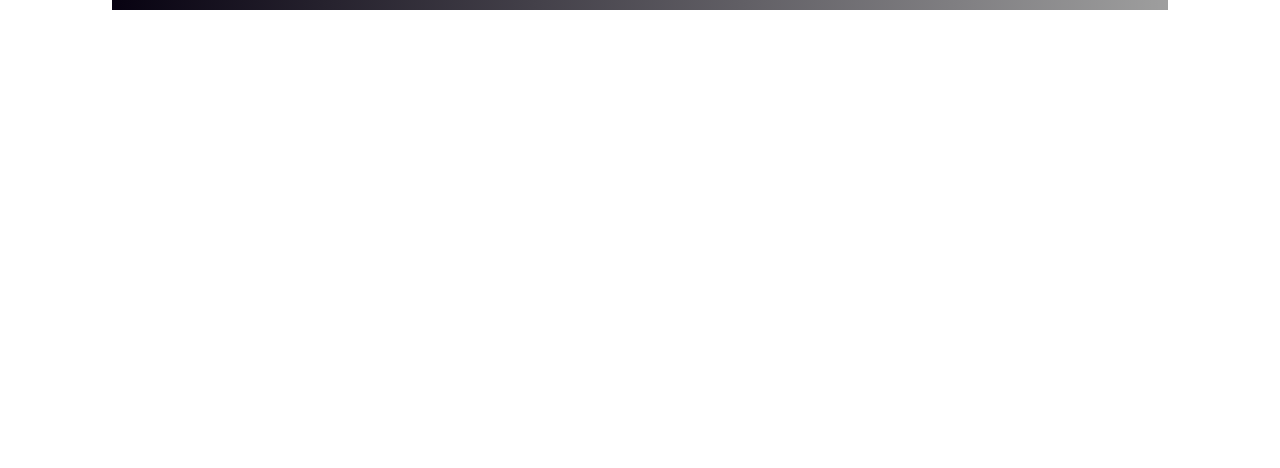
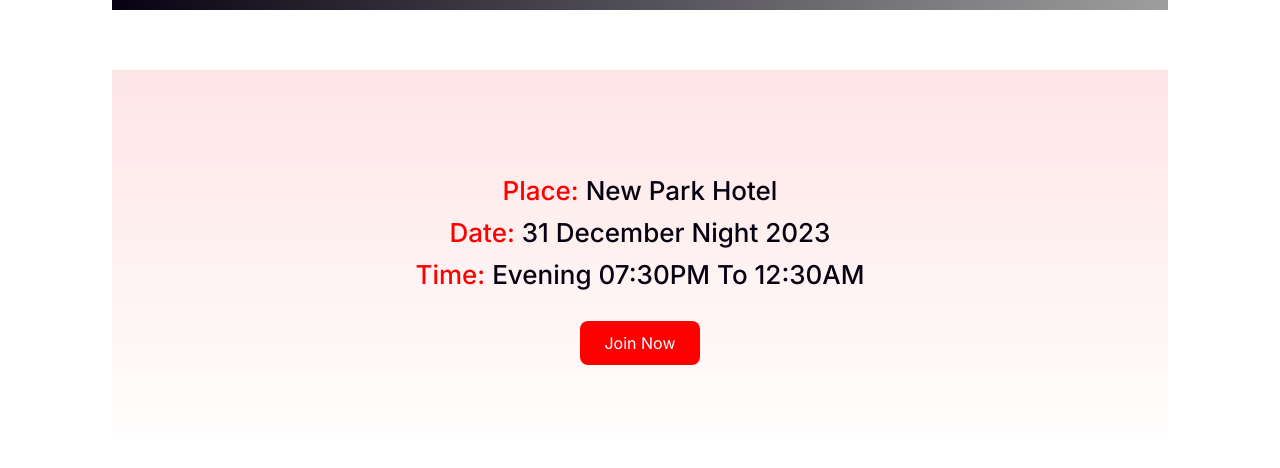
Before and after one commit to nipun-info/assignment-one, a plain HTML site: page index.html in a window 1280 px wide. Shown: the part 2028-2496 px from the top of the page. Drawn offline with Linux system fonts and the light colour scheme; grey boxes are pictures that could not be loaded.

Commit message:
booking section complete

```diff
--- a/css/styles.css
+++ b/css/styles.css
@@ -12,6 +12,16 @@
     width: 82.5%;
     max-width: 1320;
     margin: 0 auto;
+}
+
+.btn-primary {
+    background-color: #f00;
+    color: #fff;
+    font-size: 16px;
+    padding: 12px 24px;
+    border-radius: 8px;
+    border: 0;
+    cursor: pointer;
 }
 
 .banner {
@@ -97,3 +107,29 @@
     margin-left: 25px;
 
 }
+
+/* booking section */
+.booking {
+    margin-top: 60px;
+}
+
+.booking-info {
+    background: linear-gradient(180deg, rgba(255, 0, 0, 0.10) 0%, rgba(255, 0, 0, 0.00) 100%);
+    padding: 100px 0;
+    text-align: center;
+}
+
+.booking-info h4 {
+    color: #070211;
+    font-size: 26px;
+    font-weight: 500;
+    line-height: 42px;
+}
+
+.booking-info span {
+    color: #f00;
+}
+
+.booking-info button {
+    margin-top: 25px;
+}
--- a/index.html
+++ b/index.html
@@ -46,6 +46,17 @@
                 </div>
             </div>
         </section>
+
+        <section class="booking">
+            <div class="container booking-info">
+                <h4> <span>Place:</span> New Park Hotel</h4>
+                <h4> <span>Date:</span> 31 December Night 2023</h4>
+                <h4> <span>Time:</span> Evening 07:30PM To 12:30AM</h4>
+                <button class="btn-primary">Join Now</button>
+            </div>
+
+        </section>
+
     </main>
 
     <footer style="padding-bottom: 500px;">
```
